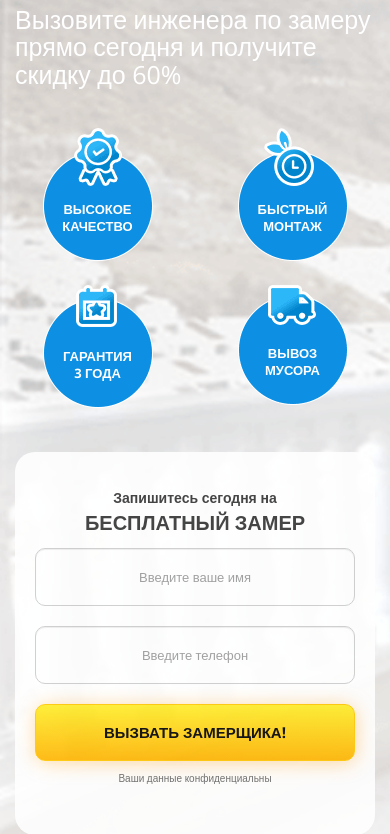
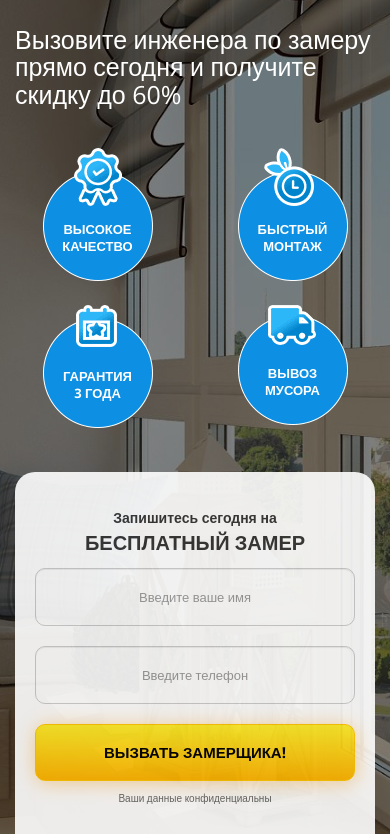
Before and after one commit to Ivan-Ivanitsky/Balconies, a website: page src/index.html in a window 390 px wide. Shown: the part 414-1248 px from the top of the page. Drawn offline with nearby package versions, Linux system fonts and the light colour scheme; files whose address does not match are found by name.

Commit message:
fisnish appBalcony

```diff
--- a/src/assets/css/style.css
+++ b/src/assets/css/style.css
@@ -346,10 +346,19 @@ textarea:focus {
 
 /*Main*/
 .main {
+  position: relative;
   padding: 10rem 0;
   background: #ffffff url(../img/main/bg-main.png) bottom/cover no-repeat;
 }
-
+.main--bg-opacity{
+  display: none;
+  position: absolute;
+  left: 0;
+  top: 0;
+  bottom: 0;
+  right: 0;
+  background: rgba(0, 0, 0, 0.5);
+}
 .main h1 {
   margin: 0;
   /*margin-top: -4rem;*/
@@ -1249,6 +1258,7 @@ textarea:focus {
 }
 
 @media (max-width: 991px) {
+
   .section_header h2 {
     font-size: 2.8rem;
   }
@@ -1309,7 +1319,9 @@ textarea:focus {
     padding: 5rem 0;
     padding-bottom: 7rem;
   }
-
+  .main--bg-opacity{
+    display: block;
+  }
   .main h1 {
     text-align: center;
     font-size: 5rem;
@@ -1662,12 +1674,12 @@ textarea:focus {
     font-size: 1.2rem;
   }
 
-  .main {
+  /* .main {
     padding: 3rem 0;
     padding-bottom: 5rem;
     background: #ffffff url(../img/main/bg.png) 0 0 no-repeat;
     background-size: cover;
-  }
+  } */
 
   .main h1 {
     font-size: 3rem;
@@ -1910,3 +1922,12 @@ textarea:focus {
     animation: none !important; */
   }
 }
+
+@media (max-width:320px){
+  .main h3 {
+    margin-top: 4rem;
+    font-size: 2rem;
+    color: #ffffff;
+    text-align: center;
+}
+}
--- a/src/index.html
+++ b/src/index.html
@@ -22,7 +22,6 @@
   <header class="header">
     <div class="container">
       <div class="row">
-
         <div class="col-md-5 col-sm-3 col-xs-12">
           <div class="logo">
             <div class="logo_img">
@@ -66,6 +65,8 @@
 
   <!-- Main -->
   <main class="main">
+    <div class="main--bg-opacity">
+    </div>
     <div class="container">
       <div class="row">
 
```
Also changed, not shown: dist/assets/css/style.css, dist/index.html, dist/script.js, 1 other file.
